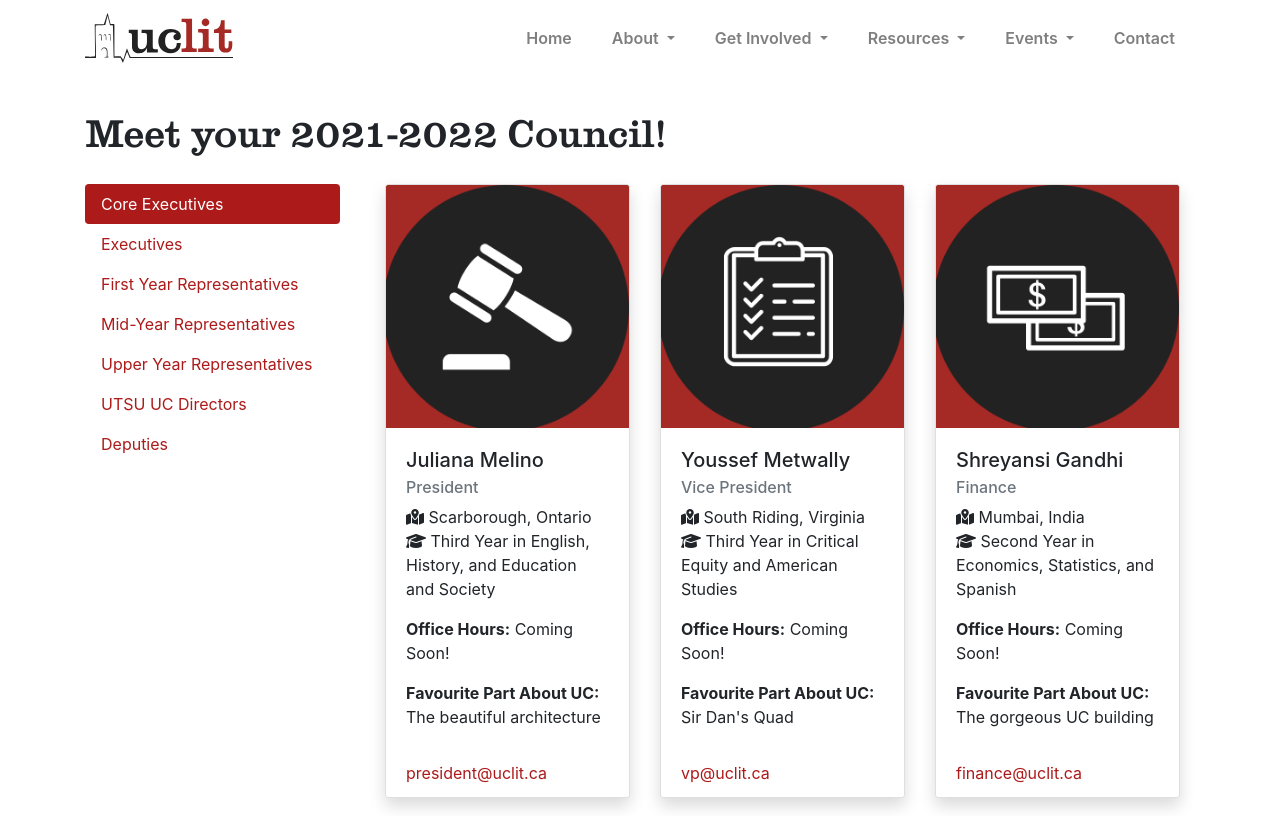
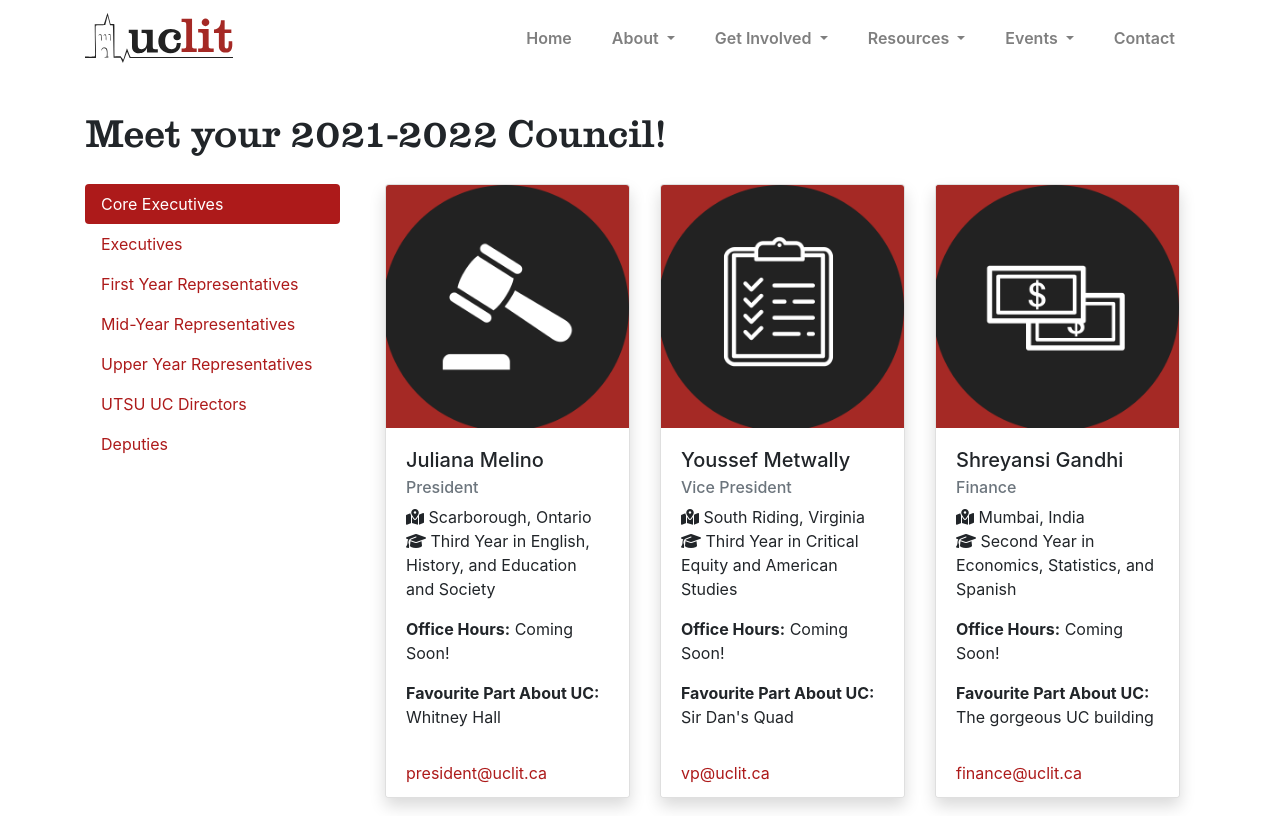
Before and after one commit to uclit-webmaster/uclit-site, a Jekyll site: the page built from about/council.html, in a window 1280 px wide and 1119 px high. Shown: the top 816 px of the window. Built offline with Jekyll 4.4.1, drawn with Linux system fonts in a browser that asks for light colours; nearby versions of some CDN libraries; part of the change alters nothing that is shown.

Commit message:
Update council.yml

```diff
--- a/_data/council.yml
+++ b/_data/council.yml
@@ -32,7 +32,7 @@
     major: Third Year in English, History, and Education and Society
     email: president@uclit.ca
     office-hours: Coming Soon!
-    favourite-part-about-uc: The beautiful architecture
+    favourite-part-about-uc: Whitney Hall
     favourite-quote:
   - name: Youssef Metwally
     image: assets/images/commissions-icons/VP.png
@@ -83,9 +83,9 @@
     from: ---
     major: ---
     email: ---
-    office-hours: Coming Soon
+    office-hours: ---
     favourite-part-about-uc: ---
-    favourite-quote: ---
+    favourite-quote:
   - name: Willow Cabral
     image: assets/images/commissions-icons/SUS.png
     role: Sustainability
@@ -93,17 +93,17 @@
     from: Vancouver Island, BC
     major: Fourth Year in Human/Environmental Geography, Urban Studies, Focus in Planning
     email: sustainability@uclit.ca
-    office-hours: Coming Soon
+    office-hours: Coming Soon!
     favourite-part-about-uc: The architecture!!!
-    favourite-quote: ---
+    favourite-quote:
   - name: Hannah Fleisch
     image: assets/images/commissions-icons/LCA.png
     role: Literary and Creative Arts (LCA)
     pronouns: She/Her
     from: Johannesburg, South Africa
-    major: Fourth Year in Cinema Studies, Physics, Minor in Diaspora and Transnational Studies
+    major: Fourth Year in Cinema Studies, Physics, and Diaspora and Transnational Studies
     email: lca@uclit.ca
-    office-hours: Coming Soon
+    office-hours: Coming Soon!
     favourite-part-about-uc: David Cronenberg is an alumni
     favourite-quote: ---
   - name: Hannah Roberts
```
